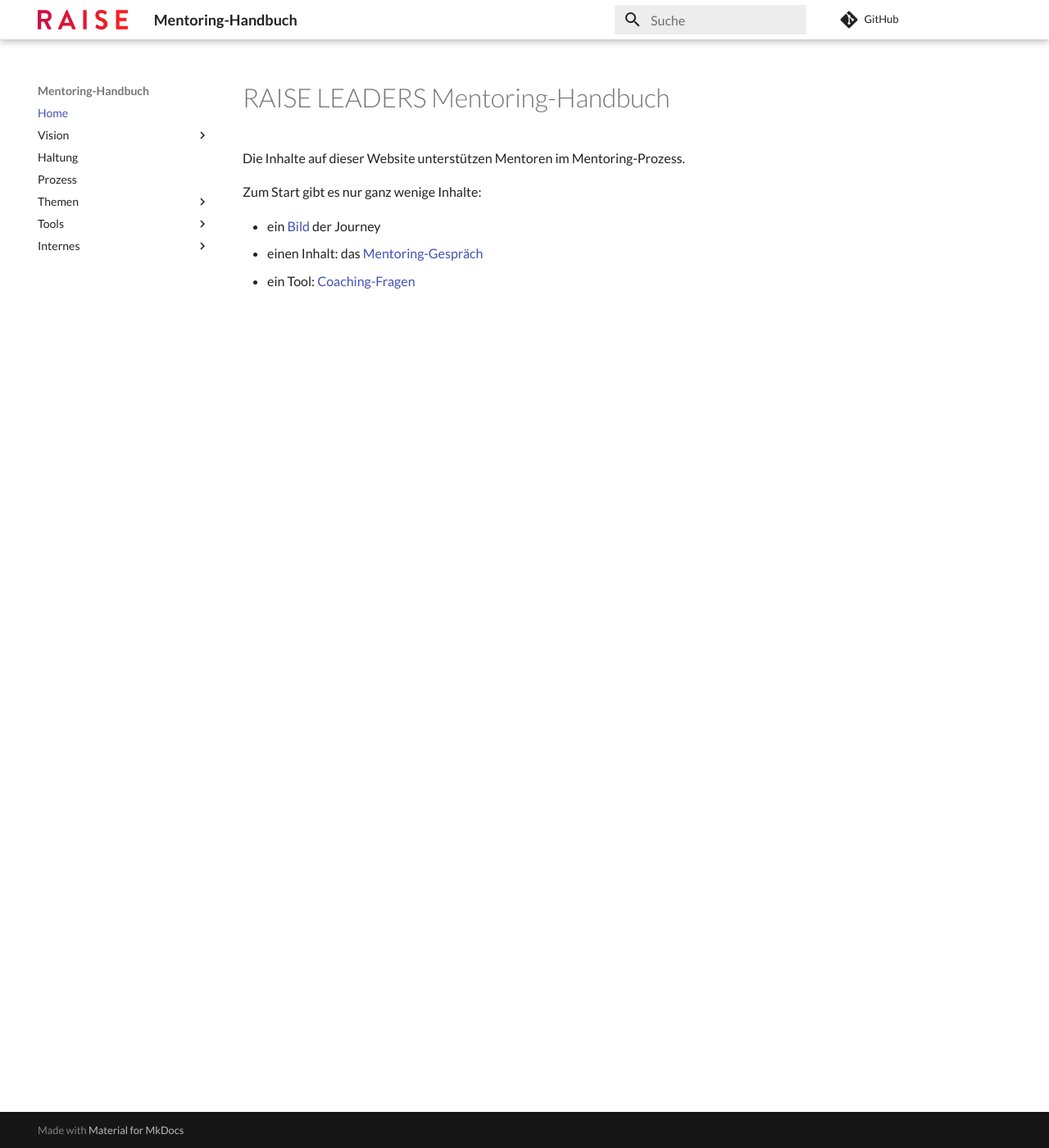
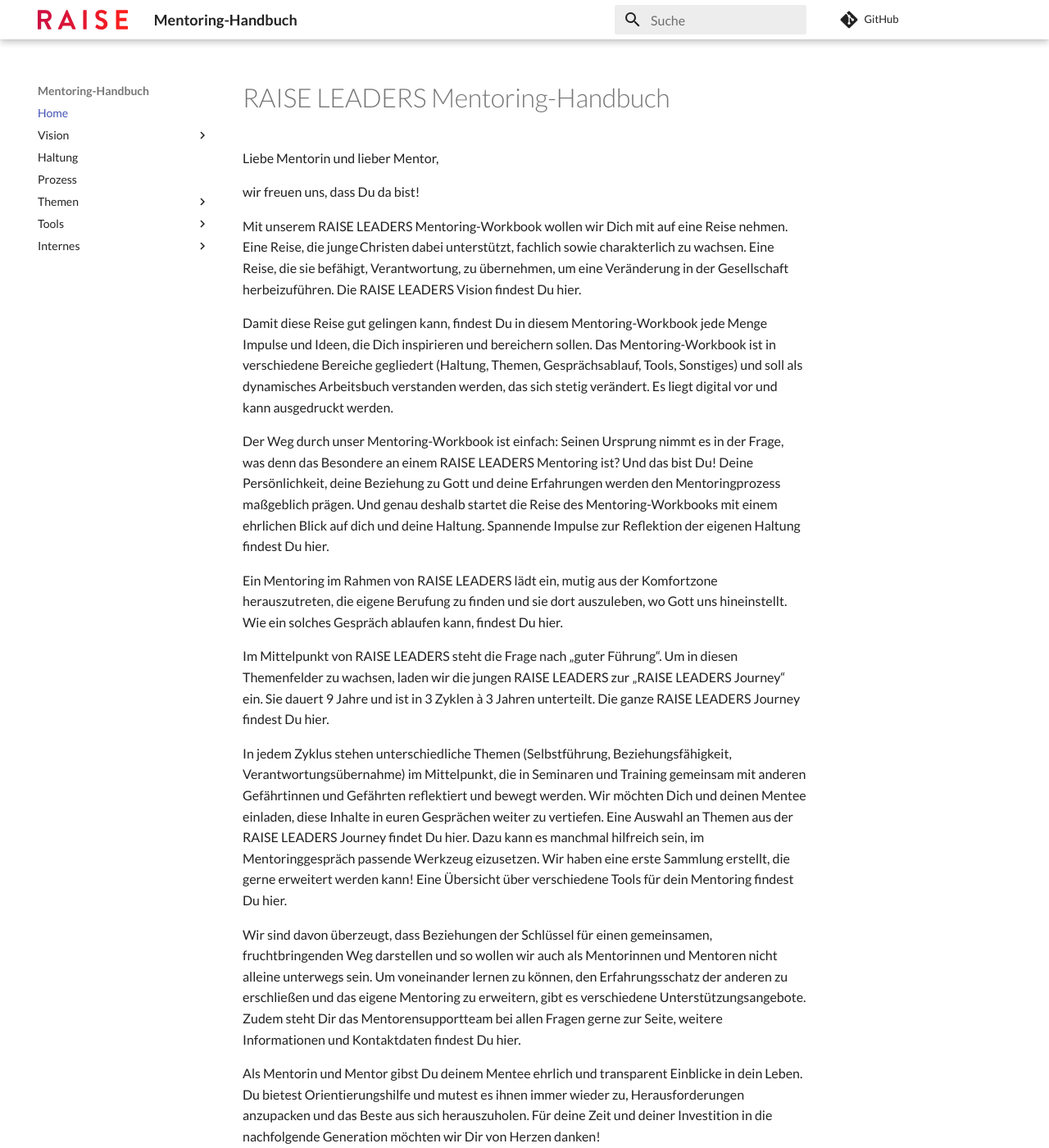
Before and after one commit to chbndrhnns/raise-mentoring-workbook, an MkDocs documentation site: the page built from docs/index.md, in a window 1280 px wide and 1400 px high. Shown: the whole window at 82% size. Built offline with MkDocs 1.6.1 and Material for MkDocs 9.7.7, drawn with Linux system fonts in a browser that asks for light colours; comment, search, counter and statistics services are not loaded; some of the changed text lies outside the part shown.

Commit message:
feat: Intro-Text

```diff
--- a/docs/index.md
+++ b/docs/index.md
@@ -1,9 +1,34 @@
 # RAISE LEADERS Mentoring-Handbuch
 
-Die Inhalte auf dieser Website unterstützen Mentoren im Mentoring-Prozess.
+Liebe Mentorin und lieber Mentor,
 
-Zum Start gibt es nur ganz wenige Inhalte:
+wir freuen uns, dass Du da bist!
 
-- ein [Bild](./vision/journey.md) der Journey
-- einen Inhalt: das [Mentoring-Gespräch](./themen/mentoring-gespraech.md)
-- ein Tool: [Coaching-Fragen](./tools/coaching-fragen.md)
+Mit unserem RAISE LEADERS Mentoring-Workbook wollen wir Dich mit auf eine Reise nehmen. Eine Reise, die junge Christen dabei unterstützt, fachlich sowie charakterlich zu wachsen. Eine Reise, die sie befähigt, Verantwortung, zu übernehmen, um eine Veränderung in der Gesellschaft herbeizuführen. Die RAISE LEADERS Vision findest Du hier.
+
+Damit diese Reise gut gelingen kann, findest Du in diesem Mentoring-Workbook jede Menge Impulse und Ideen, die Dich inspirieren und bereichern sollen. Das Mentoring-Workbook ist in verschiedene Bereiche gegliedert (Haltung, Themen, Gesprächsablauf, Tools, Sonstiges) und soll als dynamisches Arbeitsbuch verstanden werden, das sich stetig verändert. Es liegt digital vor und kann ausgedruckt werden.
+
+Der Weg durch unser Mentoring-Workbook ist einfach: Seinen Ursprung nimmt es in der Frage, was denn das Besondere an einem RAISE LEADERS Mentoring ist? Und das bist Du! Deine Persönlichkeit, deine Beziehung zu Gott und deine Erfahrungen werden den Mentoringprozess maßgeblich prägen. Und genau deshalb startet die Reise des Mentoring-Workbooks mit einem ehrlichen Blick auf dich und deine Haltung. Spannende Impulse zur Reflektion der eigenen Haltung findest Du hier.
+
+Ein Mentoring im Rahmen von RAISE LEADERS lädt ein, mutig aus der Komfortzone herauszutreten, die eigene Berufung zu finden und sie dort auszuleben, wo Gott uns hineinstellt. Wie ein solches Gespräch ablaufen kann, findest Du hier.
+
+Im Mittelpunkt von RAISE LEADERS steht die Frage nach „guter Führung“. Um in diesen Themenfelder zu wachsen, laden wir die jungen RAISE LEADERS zur „RAISE LEADERS Journey“ ein. Sie dauert 9 Jahre und ist in 3 Zyklen à 3 Jahren unterteilt. Die ganze RAISE LEADERS Journey findest Du hier.
+
+In jedem Zyklus stehen unterschiedliche Themen (Selbstführung, Beziehungsfähigkeit, Verantwortungsübernahme) im Mittelpunkt, die in Seminaren und Training gemeinsam mit anderen Gefährtinnen und Gefährten reflektiert und bewegt werden. Wir möchten Dich und deinen Mentee einladen, diese Inhalte in euren Gesprächen weiter zu vertiefen. Eine Auswahl an Themen aus der RAISE LEADERS Journey findet Du hier.
+Dazu kann es manchmal hilfreich sein, im Mentoringgespräch passende Werkzeug eizusetzen. Wir haben eine erste Sammlung erstellt, die gerne erweitert werden kann! Eine Übersicht über verschiedene Tools für dein Mentoring findest Du hier.
+
+Wir sind davon überzeugt, dass Beziehungen der Schlüssel für einen gemeinsamen, fruchtbringenden Weg darstellen und so wollen wir auch als Mentorinnen und Mentoren nicht alleine unterwegs sein. Um voneinander lernen zu können, den Erfahrungsschatz der anderen zu erschließen und das eigene Mentoring zu erweitern, gibt es verschiedene Unterstützungsangebote. Zudem steht Dir das Mentorensupportteam bei allen Fragen gerne zur Seite, weitere Informationen und Kontaktdaten findest Du hier.
+
+Als Mentorin und Mentor gibst Du deinem Mentee ehrlich und transparent Einblicke in dein Leben. Du bietest Orientierungshilfe und mutest es ihnen immer wieder zu, Herausforderungen anzupacken und das Beste aus sich herauszuholen. Für deine Zeit und deiner Investition in die nachfolgende Generation möchten wir Dir von Herzen danken!
+
+Schlussendlich ist es unser Gebet, dass junge Christinnen und Christen durch die Mentorenbeziehung zu Leuchtpunkten werden, die ihre Umgebung erhellen und wiederum neue Lichter entzünden.
+
+!!! bisheriger Text
+
+    Die Inhalte auf dieser Website unterstützen Mentoren im Mentoring-Prozess.
+
+    Zum Start gibt es nur ganz wenige Inhalte:
+
+    - ein [Bild](./vision/journey.md) der Journey
+    - einen Inhalt: das [Mentoring-Gespräch](./themen/mentoring-gespraech.md)
+    - ein Tool: [Coaching-Fragen](./tools/coaching-fragen.md)
```
